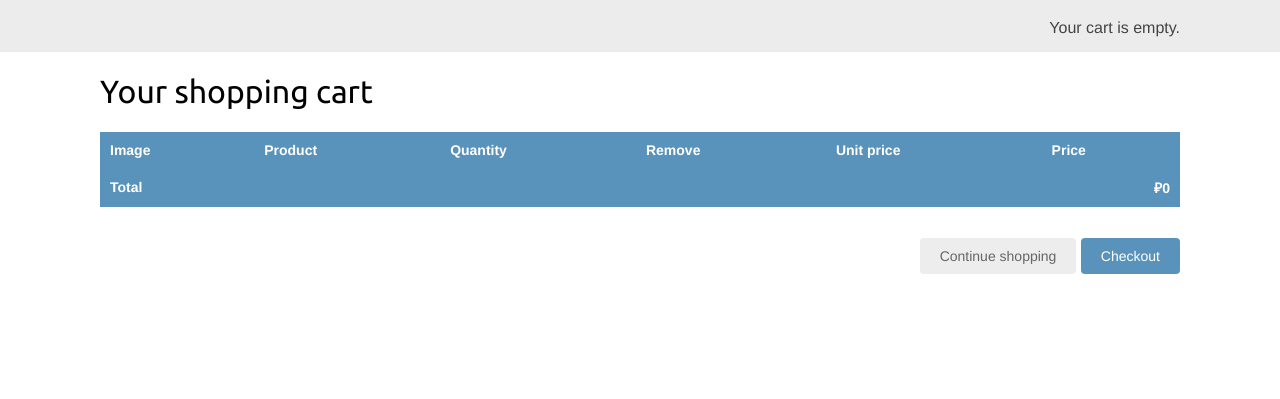
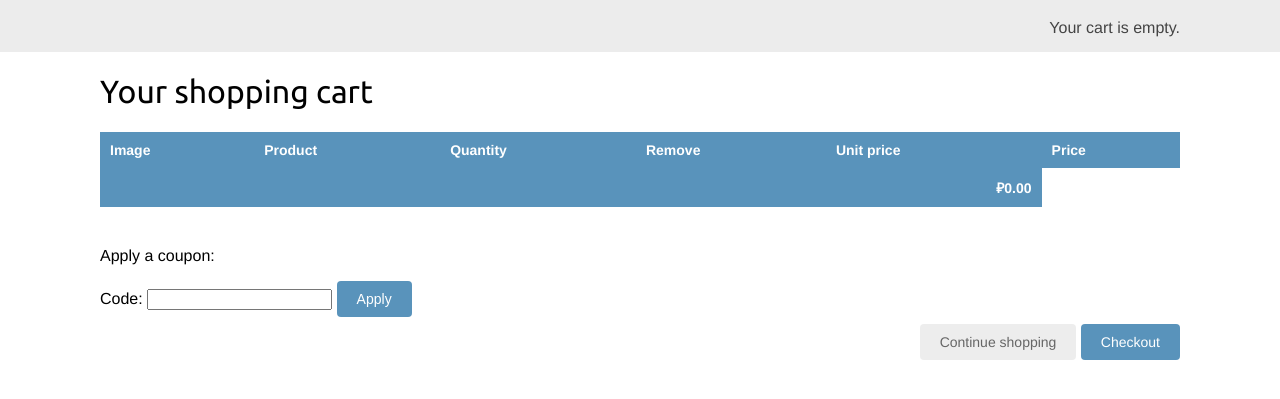
Before and after one commit to DeSiReLeSsOn/ecommerce-perfumes, a Django app: template myshop/cart/templates/cart/detail.html in a window 1280 px wide. Shown: the part 46-445 px from the top of the page. Run offline with Django 4.2, Linux system fonts and the light colour scheme; the template is opened without the code that fills it: values that come from a table or form of the project are taken from there, others are empty; parts of the project's set-up code (start-up, migrations or seed data) failed here and were passed over.

Commit message:
update final price after discount

```diff
--- a/myshop/cart/cart.py
+++ b/myshop/cart/cart.py
@@ -1,6 +1,7 @@
 from decimal import Decimal
 from django.conf import settings
 from shop.models import Product
+from coupons.models import Coupon
 
 
 class Cart:
@@ -14,6 +15,7 @@ class Cart:
             # save an empty cart in the session
             cart = self.session[settings.CART_SESSION_ID] = {}
         self.cart = cart
+        self.coupon_id = self.session.get('coupon_id')
 
     def __iter__(self):
         """
@@ -55,6 +57,25 @@ class Cart:
         # mark the session as "modified" to make sure it gets saved
         self.session.modified = True
 
+    @property
+    def coupon(self):
+        if self.coupon_id:
+            try:
+                return Coupon.objects.get(id=self.coupon_id)
+            except Coupon.DoesNotExist:
+                pass
+            return None
+
+
+    def get_discount(self):
+        if self.coupon:
+            return (self.coupon.discount / Decimal(100)) \
+                * self.get_total_price()
+        return Decimal(0)
+
+    def get_total_price_after_discount(self):
+        return self.get_total_price() - self.get_discount()
+
     def remove(self, product):
         """
         Remove a product from the cart.
--- a/myshop/cart/templates/cart/detail.html
+++ b/myshop/cart/templates/cart/detail.html
@@ -49,13 +49,38 @@
                     </tr>
                 {% endwith %}
             {% endfor %}
+            {% if cart.coupon %}
+                <tr class="subtotal">
+                    <td>Subtotal</td>
+                    <td colspan="4"></td>
+                    <td class="num">₽{{ cart.get_total_price|floatformat:2 }}</td>
+                </tr>
+                <tr>
+                    <td>
+                        "{{ cart.coupon.code }}" coupon
+                        ({{ cart.coupon.discount }}% off)
+                    </td>
+                    <td colspan="4"></td>
+                    <td class="num neg">
+                        - ₽{{ cart.get_discount|floatformat:2 }}
+                    </td>
+                </tr>
+            {% endif %}
             <tr class="total">
-                <td>Total</td>
                 <td colspan="4"></td>
-                <td class="num">₽{{ cart.get_total_price }}</td>
+                <td class="num">
+                    ₽{{ cart.get_total_price_after_discount|floatformat:2 }}
+                </td>
             </tr>
         </tbody>
     </table>
+    <p>Apply a coupon:</p>
+    <form action="{% url "coupons:apply" %}" method="post">
+        {{ coupon_apply_form }}
+        <input type="submit" value="Apply">
+        {% csrf_token %}
+    </form>
+    </form>
     <p class="text-right">
         <a href="{% url "shop:product_list" %}" class="button light">Continue shopping</a>
         <a href="{% url "orders:order_create" %}" class="button">Checkout</a>
--- a/myshop/cart/views.py
+++ b/myshop/cart/views.py
@@ -3,6 +3,7 @@ from django.views.decorators.http import require_POST
 from shop.models import Product
 from .cart import Cart
 from .forms import CartAddProductForm
+from coupons.forms import CouponApplyForm
 
 
 @require_POST
@@ -30,4 +31,5 @@ def cart_detail(request):
         item['update_quantity_form'] = CartAddProductForm(initial={
                             'quantity': item['quantity'],
                             'override': True})
-    return render(request, 'cart/detail.html', {'cart': cart})
+        coupon_apply_form = CouponApplyForm()
+    return render(request, 'cart/detail.html', {'cart': cart, 'coupon_apply_form': coupon_apply_form})
```
Also changed, not shown: myshop/orders/templates/orders/order/create.html (+7 -1 lines).
